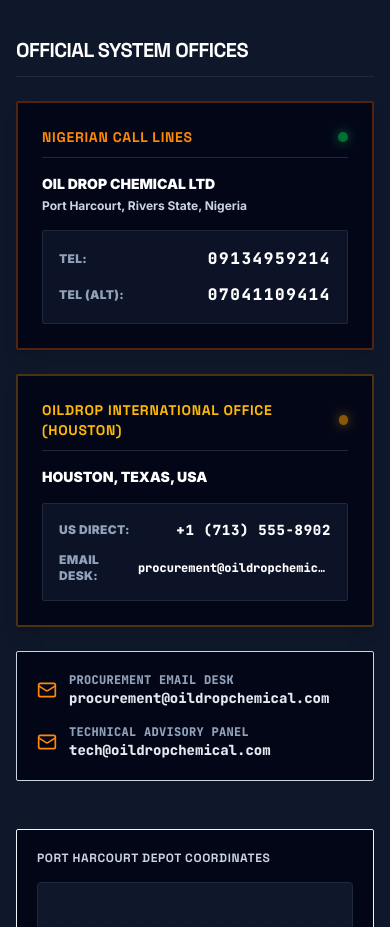
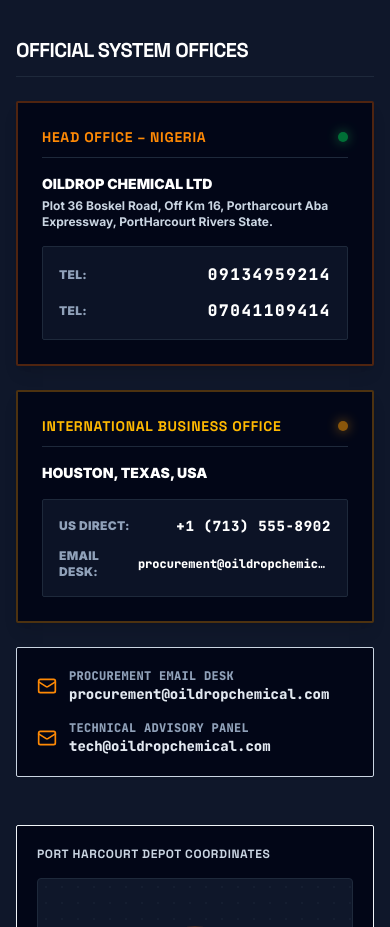
Before and after one commit to Donatusodoemenechinecheremchimobim/new, a React (Vite) app: page / in a window 390 px wide. Shown: the part 6200-7127 px from the top of the page. Built offline with nearby package versions, Linux system fonts and the light colour scheme.

Commit message:
fix: update Nigeria office contact information
Standardize contact details, add missing address, and ensure conditional rendering for secondary phone lines.

```diff
--- a/src/App.tsx
+++ b/src/App.tsx
@@ -380,10 +380,12 @@
                     <span className="text-slate-400 text-xs font-black tracking-wide uppercase">TEL:</span>
                     <span className="text-base font-mono font-black text-white group-hover:text-cyan-400 transition-colors tracking-widest">{CONTACT_INFO.nigeriaOffice.phone}</span>
                   </a>
-                  <a href={`tel:${CONTACT_INFO.nigeriaOffice.phone2}`} className="flex justify-between items-center group cursor-pointer">
-                    <span className="text-slate-400 text-xs font-black tracking-wide uppercase">TEL (ALT):</span>
-                    <span className="text-base font-mono font-black text-white group-hover:text-cyan-400 transition-colors tracking-widest">{CONTACT_INFO.nigeriaOffice.phone2}</span>
-                  </a>
+                  {CONTACT_INFO.nigeriaOffice.phone2 && (
+                    <a href={`tel:${CONTACT_INFO.nigeriaOffice.phone2}`} className="flex justify-between items-center group cursor-pointer">
+                      <span className="text-slate-400 text-xs font-black tracking-wide uppercase">TEL:</span>
+                      <span className="text-base font-mono font-black text-white group-hover:text-cyan-400 transition-colors tracking-widest">{CONTACT_INFO.nigeriaOffice.phone2}</span>
+                    </a>
+                  )}
                 </div>
               </div>
 
--- a/src/data.ts
+++ b/src/data.ts
@@ -350,14 +350,14 @@
 
 export const CONTACT_INFO = {
   nigeriaOffice: {
-    title: "NIGERIAN CALL LINES",
-    company: "Oil Drop Chemical Ltd",
-    address: "Port Harcourt, Rivers State, Nigeria",
+    title: "Head Office – Nigeria",
+    company: "OILDROP CHEMICAL LTD",
+    address: "Plot 36 Boskel Road, Off Km 16, Portharcourt Aba Expressway, PortHarcourt Rivers State.",
     phone: "09134959214",
     phone2: "07041109414"
   },
   houstonOffice: {
-    title: "OILDROP International Office (Houston)",
+    title: "International Business Office",
     address: "Houston, Texas, USA",
     phone: "+1 (713) 555-8902",
     email: "procurement@oildropchemical.com"
```
